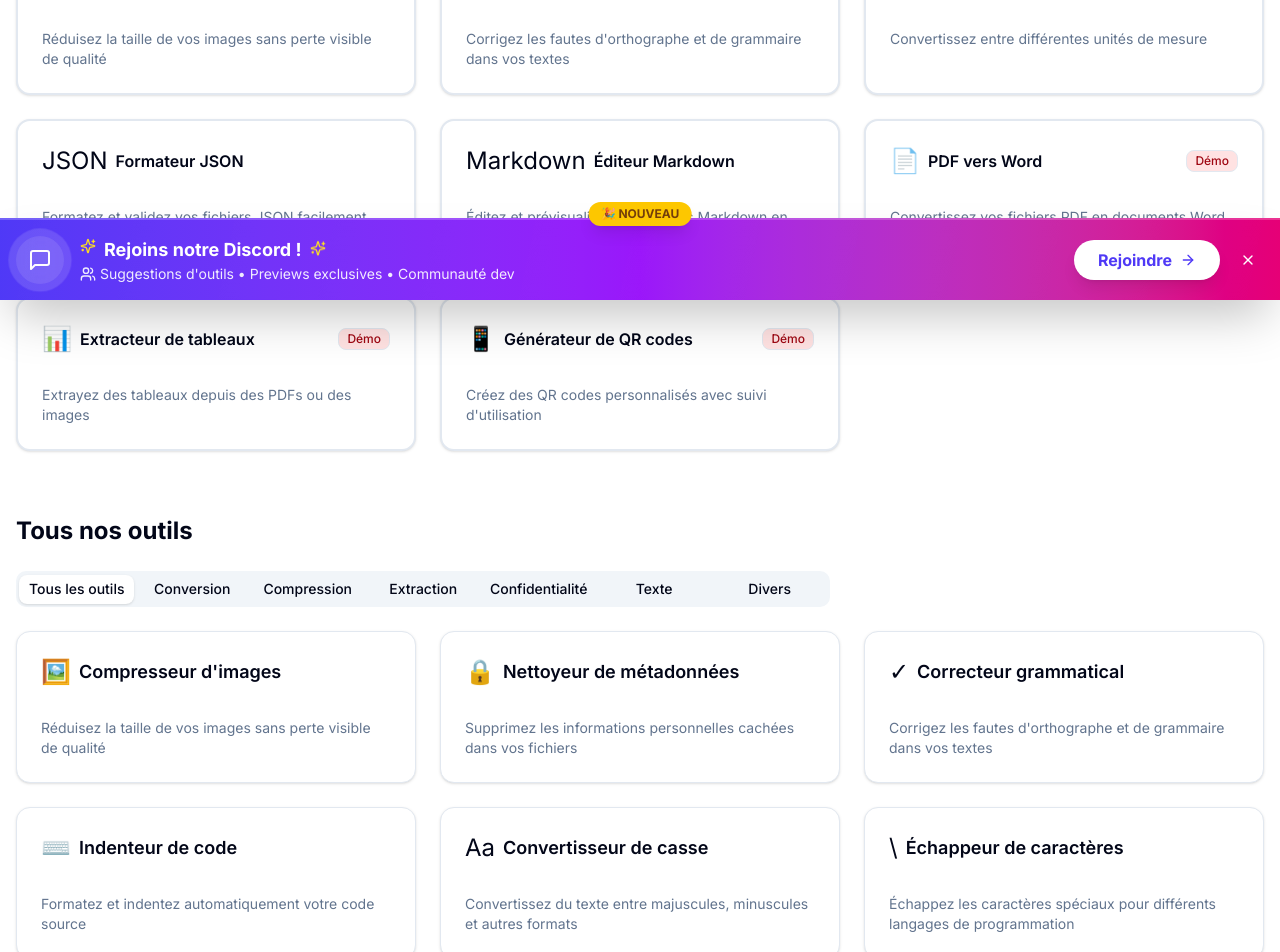
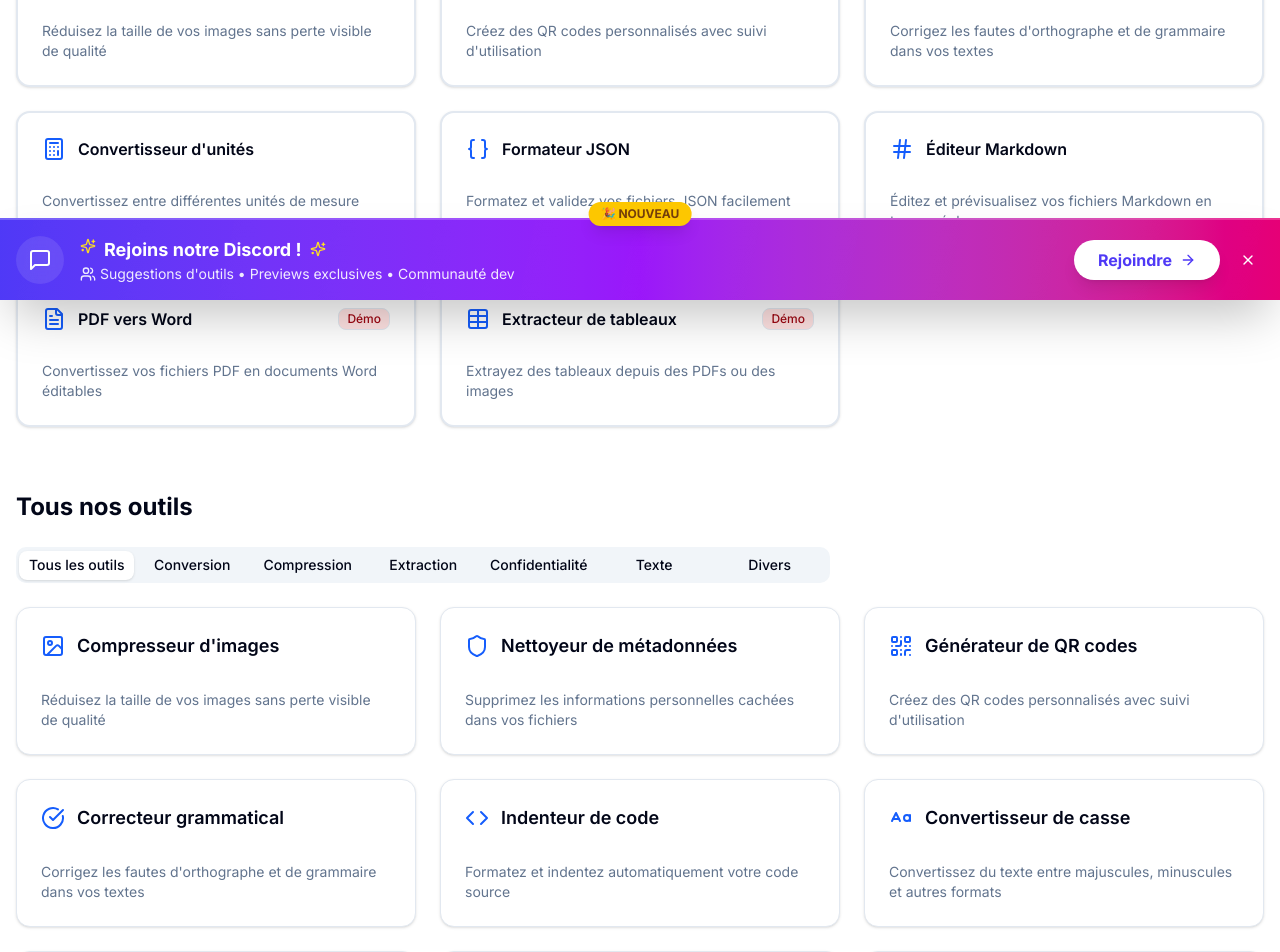
Before and after one commit to Legion-in-hell/toolly, a Next.js app: page / in a window 1280 px wide. Shown: the part 500-1452 px from the top of the page. Built offline with nearby package versions, Linux system fonts and the light colour scheme.

Commit message:
feat: enhance tool icons by replacing string representations with Lucide icons

```diff
--- a/src/app/page.tsx
+++ b/src/app/page.tsx
@@ -2,8 +2,35 @@
 
 import React, { useState } from "react";
 import Link from "next/link";
-import { Search, ChevronDown } from "lucide-react";
 import { Input } from "@/components/ui/input";
+import {
+  Search,
+  ChevronDown,
+  FileText,
+  Image,
+  Shield,
+  Type,
+  Table,
+  QrCode,
+  CheckCircle,
+  Code,
+  CaseSensitive,
+  Key,
+  Clock,
+  Calculator,
+  Braces,
+  Globe,
+  DollarSign,
+  Link as LinkIcon,
+  Quote,
+  GitMerge,
+  GitCompare,
+  Headphones,
+  Music,
+  UserX,
+  Hash,
+} from "lucide-react";
+
 import {
   Card,
   CardContent,
@@ -39,7 +66,19 @@ const categories = [
   { id: "misc", name: "Divers" },
 ];
 
-const tools = [
+interface Tool {
+  id: string;
+  name: string;
+  description: string;
+  category: string;
+  popular: boolean;
+  comingSoon: boolean;
+  demo: boolean;
+  path: string;
+  icon: React.ComponentType<{ className?: string }>;
+}
+
+const tools: Tool[] = [
   {
     id: "pdf-to-word",
     name: "PDF vers Word",
@@ -49,7 +88,7 @@ const tools = [
     comingSoon: false,
     demo: true,
     path: "/tools/pdf-to-word",
-    icon: "📄",
+    icon: FileText,
   },
   {
     id: "image-compressor",
@@ -61,7 +100,7 @@ const tools = [
     comingSoon: false,
     demo: false,
     path: "/tools/image-compressor",
-    icon: "🖼️",
+    icon: Image,
   },
   {
     id: "metadata-cleaner",
@@ -73,7 +112,7 @@ const tools = [
     comingSoon: false,
     demo: false,
     path: "/tools/metadata-cleaner",
-    icon: "🔒",
+    icon: Shield,
   },
   {
     id: "text-simplifier",
@@ -84,7 +123,7 @@ const tools = [
     comingSoon: false,
     demo: true,
     path: "/tools/text-simplifier",
-    icon: "📝",
+    icon: Type,
   },
   {
     id: "table-extractor",
@@ -95,7 +134,7 @@ const tools = [
     comingSoon: false,
     demo: true,
     path: "/tools/table-extractor",
-    icon: "📊",
+    icon: Table,
   },
   {
     id: "file-merger",
@@ -106,7 +145,7 @@ const tools = [
     comingSoon: true,
     demo: false,
     path: "/tools/file-merger",
-    icon: "🔄",
+    icon: GitMerge,
   },
   {
     id: "audio-converter",
@@ -118,7 +157,7 @@ const tools = [
     comingSoon: true,
     demo: false,
     path: "/tools/audio-converter",
-    icon: "🎵",
+    icon: Music,
   },
   {
     id: "doc-anonymizer",
@@ -130,7 +169,7 @@ const tools = [
     comingSoon: true,
     demo: false,
     path: "/tools/doc-anonymizer",
-    icon: "👤",
+    icon: UserX,
   },
   {
     id: "qr-generator",
@@ -139,9 +178,9 @@ const tools = [
     category: "misc",
     popular: true,
     comingSoon: false,
-    demo: true,
+    demo: false, // ✨ Plus une démo !
     path: "/tools/qr-generator",
-    icon: "📱",
+    icon: QrCode,
   },
   {
     id: "file-comparator",
@@ -152,7 +191,7 @@ const tools = [
     comingSoon: true,
     demo: false,
     path: "/tools/file-comparator",
-    icon: "🔍",
+    icon: GitCompare,
   },
   {
     id: "audio-enhancer",
@@ -164,7 +203,7 @@ const tools = [
     comingSoon: true,
     demo: false,
     path: "/tools/audio-enhancer",
-    icon: "🎧",
+    icon: Headphones,
   },
   {
     id: "grammar-checker",
@@ -176,7 +215,7 @@ const tools = [
     comingSoon: false,
     demo: false,
     path: "/tools/grammar-checker",
-    icon: "✓",
+    icon: CheckCircle,
   },
   {
     id: "translator",
@@ -187,7 +226,7 @@ const tools = [
     comingSoon: true,
     demo: false,
     path: "/tools/translator",
-    icon: "🌐",
+    icon: Globe,
   },
   {
     id: "code-indenter",
@@ -198,7 +237,7 @@ const tools = [
     comingSoon: false,
     demo: false,
     path: "/tools/code-indenter",
-    icon: "⌨️",
+    icon: Code,
   },
   {
     id: "case-converter",
@@ -210,7 +249,7 @@ const tools = [
     comingSoon: false,
     demo: false,
     path: "/tools/casse",
-    icon: "Aa",
+    icon: CaseSensitive,
   },
   {
     id: "character-escaper",
@@ -222,7 +261,7 @@ const tools = [
     comingSoon: false,
     demo: false,
     path: "/tools/character-escaper",
-    icon: "\\",
+    icon: Quote, // ✨ Remplace Backslash qui n'existe pas
   },
   {
     id: "password-generator",
@@ -233,7 +272,7 @@ const tools = [
     comingSoon: false,
     demo: false,
     path: "/tools/password-generator",
-    icon: "A*#",
+    icon: Key,
   },
   {
     id: "world-clock",
@@ -244,7 +283,7 @@ const tools = [
     comingSoon: false,
     demo: false,
     path: "/tools/world-clock",
-    icon: "🕒",
+    icon: Clock,
   },
   {
     id: "unit-converter",
@@ -255,7 +294,7 @@ const tools = [
     comingSoon: false,
     demo: false,
     path: "/tools/unit-converter",
-    icon: "🔢",
+    icon: Calculator,
   },
   {
     id: "json-formatter",
@@ -266,7 +305,7 @@ const tools = [
     comingSoon: false,
     demo: false,
     path: "/tools/json-formatter",
-    icon: "JSON",
+    icon: Braces,
   },
   {
     id: "markdown-editor",
@@ -277,7 +316,7 @@ const tools = [
     comingSoon: false,
     demo: false,
     path: "/tools/md-editor",
-    icon: "Markdown",
+    icon: Hash,
   },
   {
     id: "currency-converter",
@@ -288,7 +327,7 @@ const tools = [
     comingSoon: true,
     demo: false,
     path: "/tools/currency-converter",
-    icon: "💱",
+    icon: DollarSign,
   },
   {
     id: "url-shortener",
@@ -299,7 +338,7 @@ const tools = [
     comingSoon: false,
     demo: true,
     path: "/tools/url-shortener",
-    icon: "🔗",
+    icon: LinkIcon,
   },
 ];
 
@@ -374,13 +413,15 @@ export default function Home() {
           <div className="grid grid-cols-1 md:grid-cols-2 lg:grid-cols-3 gap-6">
             {tools
               .filter((tool) => tool.popular && !tool.comingSoon)
-              .map((tool) => (
+              .map((tool) => {
+                const IconComponent = tool.icon;
+                return (
                   <Link href={tool.path} key={tool.id}>
                     <Card className="h-full hover:shadow-lg transition-shadow cursor-pointer border-2 hover:border-blue-200 dark:hover:border-blue-800">
                       <CardHeader>
                         <div className="flex items-center justify-between">
-                        <div className="flex items-center gap-2">
-                          <span className="text-2xl">{tool.icon}</span>
+                          <div className="flex items-center gap-3">
+                            <IconComponent className="h-6 w-6 text-blue-600 dark:text-blue-400" />
                             <CardTitle>{tool.name}</CardTitle>
                           </div>
                           {tool.demo && (
@@ -396,8 +437,8 @@ export default function Home() {
                                 </TooltipTrigger>
                                 <TooltipContent>
                                   <p>
-                                  Version de démonstration uniquement visuelle,
-                                  sans fonctionnalités complètes.
+                                    Version de démonstration uniquement
+                                    visuelle, sans fonctionnalités complètes.
                                   </p>
                                 </TooltipContent>
                               </Tooltip>
@@ -410,10 +451,12 @@ export default function Home() {
                       </CardContent>
                     </Card>
                   </Link>
-              ))}
+                );
+              })}
           </div>
         </section>
       )}
+
       <section>
         <h2 className="text-2xl font-bold mb-6">Tous nos outils</h2>
 
@@ -463,7 +506,9 @@ export default function Home() {
 
         <div className="grid grid-cols-1 md:grid-cols-2 lg:grid-cols-3 gap-6">
           {filteredTools.length > 0 ? (
-            filteredTools.map((tool) => (
+            filteredTools.map((tool) => {
+              const IconComponent = tool.icon;
+              return (
                 <Link href={tool.comingSoon ? "#" : tool.path} key={tool.id}>
                   <Card
                     className={`h-full transition-all ${
@@ -474,8 +519,14 @@ export default function Home() {
                   >
                     <CardHeader>
                       <div className="flex items-center justify-between">
-                      <div className="flex items-center gap-2">
-                        <span className="text-2xl">{tool.icon}</span>
+                        <div className="flex items-center gap-3">
+                          <IconComponent
+                            className={`h-6 w-6 ${
+                              tool.comingSoon
+                                ? "text-gray-400"
+                                : "text-blue-600 dark:text-blue-400"
+                            }`}
+                          />
                           <CardTitle className="text-lg">{tool.name}</CardTitle>
                         </div>
                         <div className="flex gap-2">
@@ -512,8 +563,8 @@ export default function Home() {
                                 </TooltipTrigger>
                                 <TooltipContent>
                                   <p>
-                                  Version de démonstration uniquement visuelle,
-                                  sans fonctionnalités complètes.
+                                    Version de démonstration uniquement
+                                    visuelle, sans fonctionnalités complètes.
                                   </p>
                                 </TooltipContent>
                               </Tooltip>
@@ -527,7 +578,8 @@ export default function Home() {
                     </CardContent>
                   </Card>
                 </Link>
-            ))
+              );
+            })
           ) : (
             <div className="col-span-3 text-center py-12">
               <p className="text-gray-500 dark:text-gray-400">
```
Lines whose indentation alone changed are shown as unchanged.
